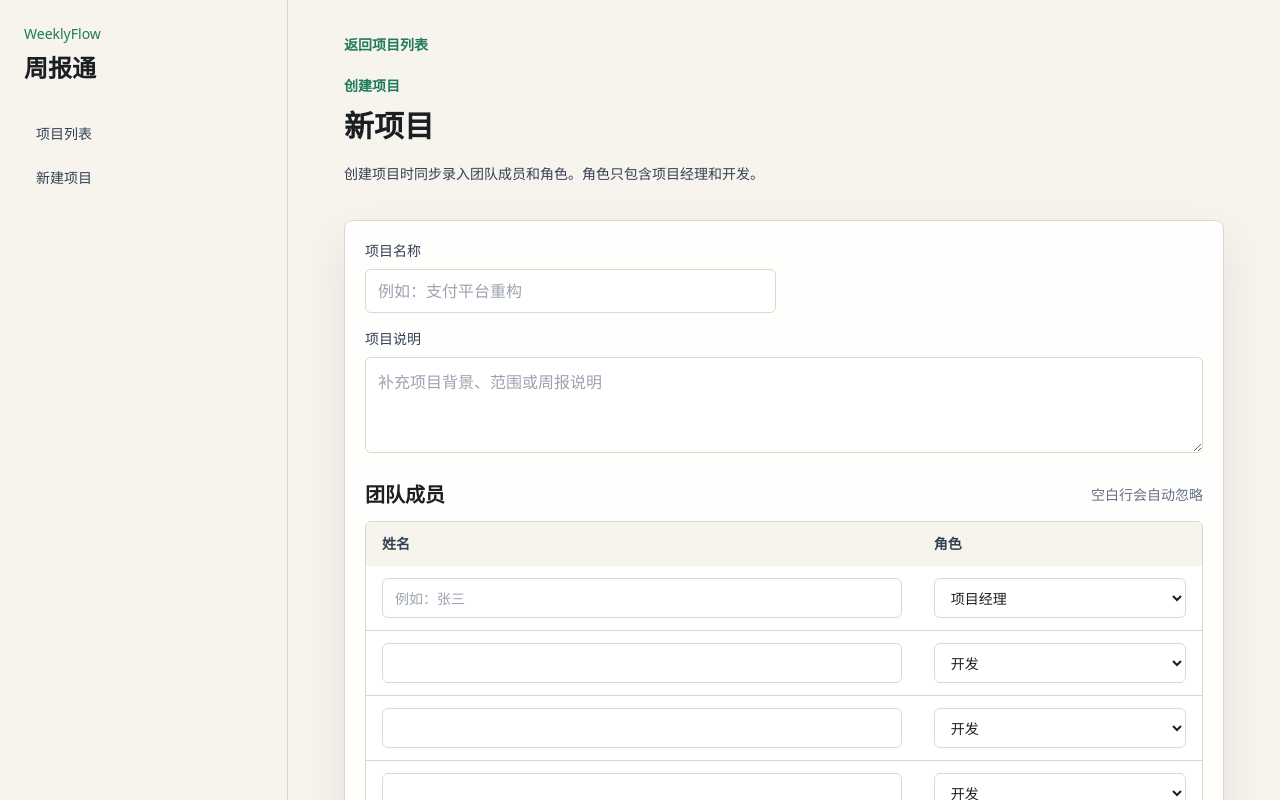
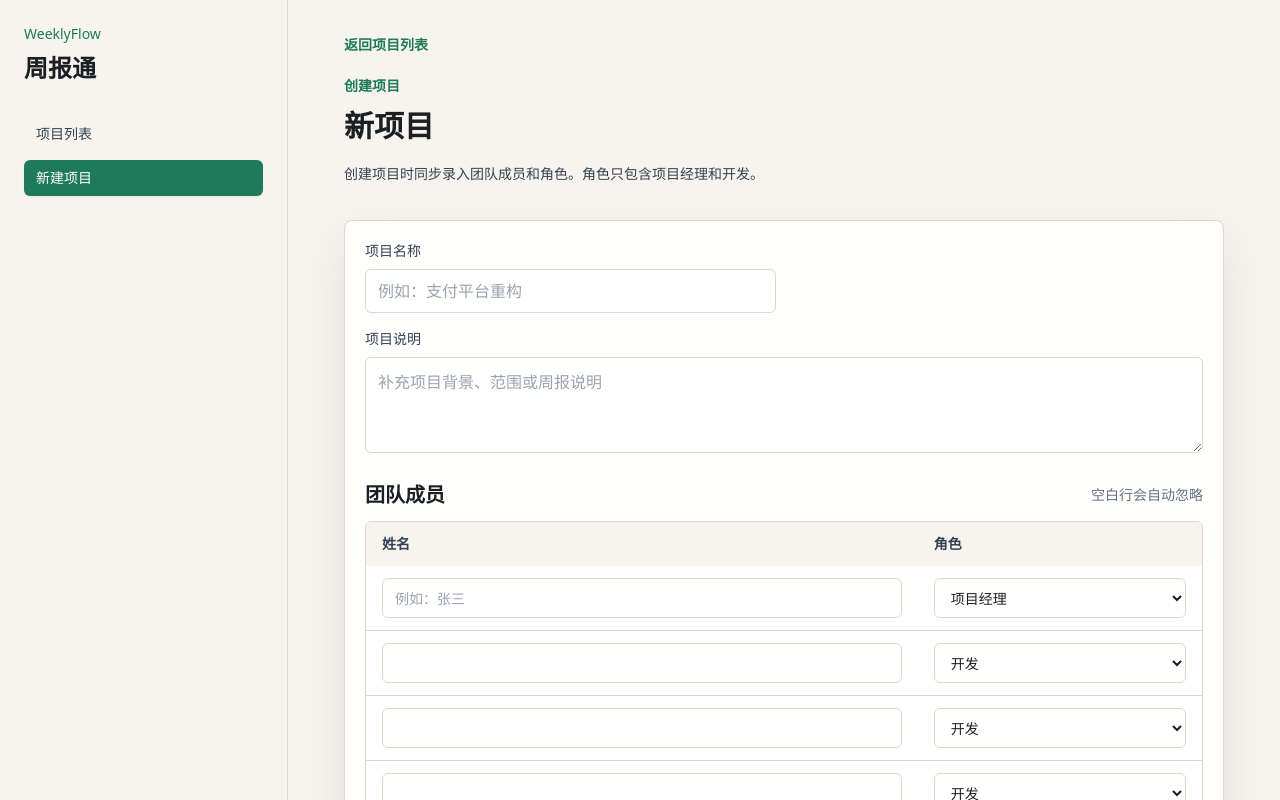
Before and after one commit to cnliqing/weekly-flow, a Next.js app: page /projects/new in a window 1280 px wide. Shown: the top 800 px of the page. Built offline with nearby package versions, Linux system fonts and the light colour scheme.

Commit message:
fix: highlight active sidebar item

```diff
--- a/components/layout/sidebar.tsx
+++ b/components/layout/sidebar.tsx
@@ -1,9 +1,17 @@
+"use client";
+
+import Link from "next/link";
+import { usePathname } from "next/navigation";
+import { clsx } from "clsx";
+
 const navItems = [
   { label: "项目列表", href: "/" },
   { label: "新建项目", href: "/projects/new" },
 ];
 
 export function Sidebar() {
+  const pathname = usePathname();
+
   return (
     <aside className="flex w-full flex-col gap-8 border-b border-line bg-paper/90 px-6 py-6 md:min-h-screen md:w-72 md:border-b-0 md:border-r">
       <div>
@@ -14,15 +22,28 @@ export function Sidebar() {
       </div>
 
       <nav aria-label="主导航" className="flex flex-wrap gap-2 md:flex-col">
-        {navItems.map((item) => (
-          <a
-            className="rounded-md px-3 py-2 text-sm font-medium text-ink-700 transition hover:bg-white hover:text-ink-900"
-            href={item.href}
-            key={item.href}
-          >
-            {item.label}
-          </a>
-        ))}
+        {navItems.map((item) => {
+          const isActive =
+            item.href === "/"
+              ? pathname === item.href
+              : pathname === item.href || pathname.startsWith(`${item.href}/`);
+
+          return (
+            <Link
+              aria-current={isActive ? "page" : undefined}
+              className={clsx(
+                "rounded-md px-3 py-2 text-sm font-medium transition",
+                isActive
+                  ? "bg-accent text-white shadow-sm"
+                  : "text-ink-700 hover:bg-white hover:text-ink-900",
+              )}
+              href={item.href}
+              key={item.href}
+            >
+              {item.label}
+            </Link>
+          );
+        })}
       </nav>
     </aside>
   );
```
Also changed, not shown: eslint.config.mjs (+9 -1 lines), 1 other file (tests, documents, lock files or other folders).
